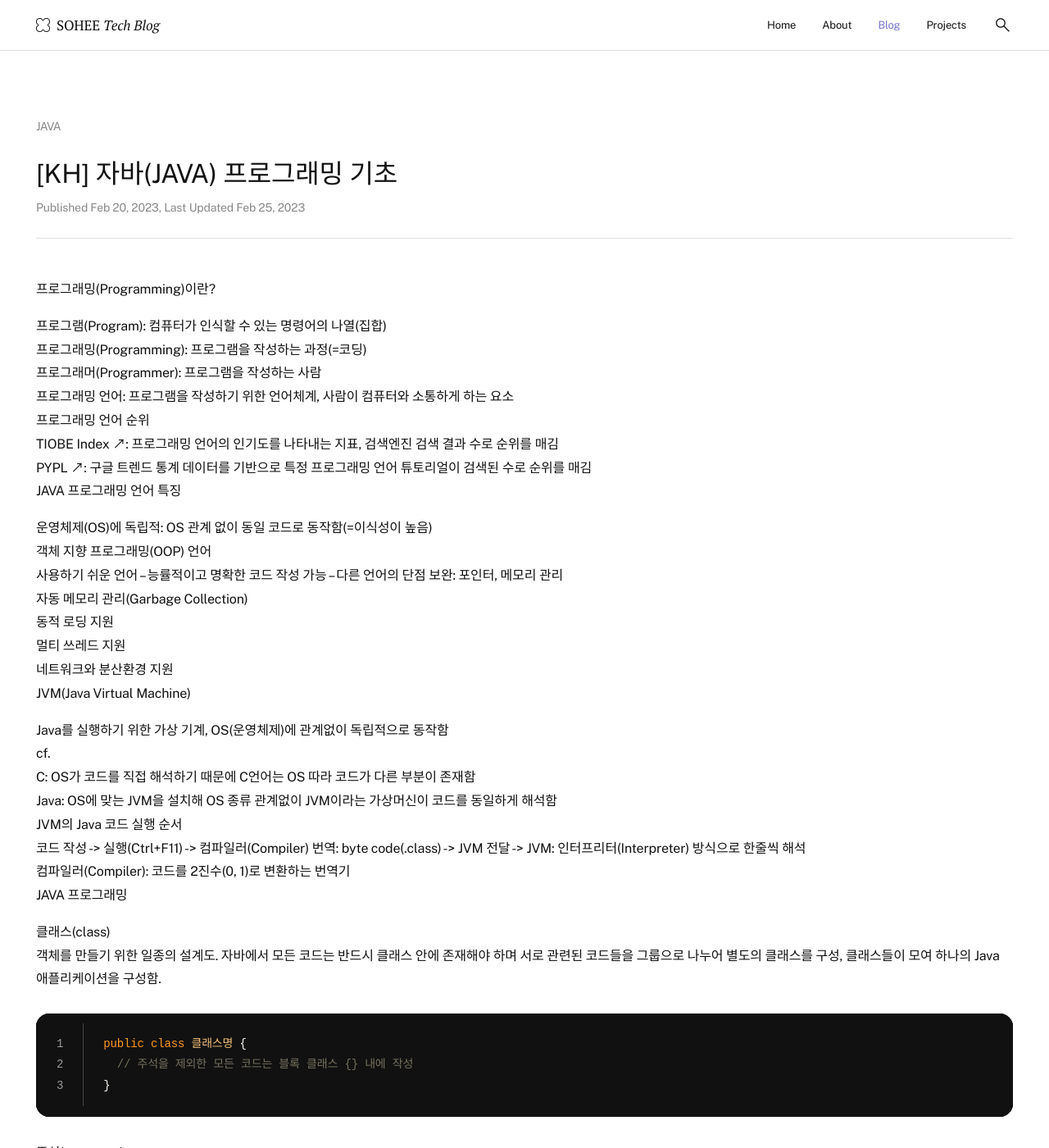
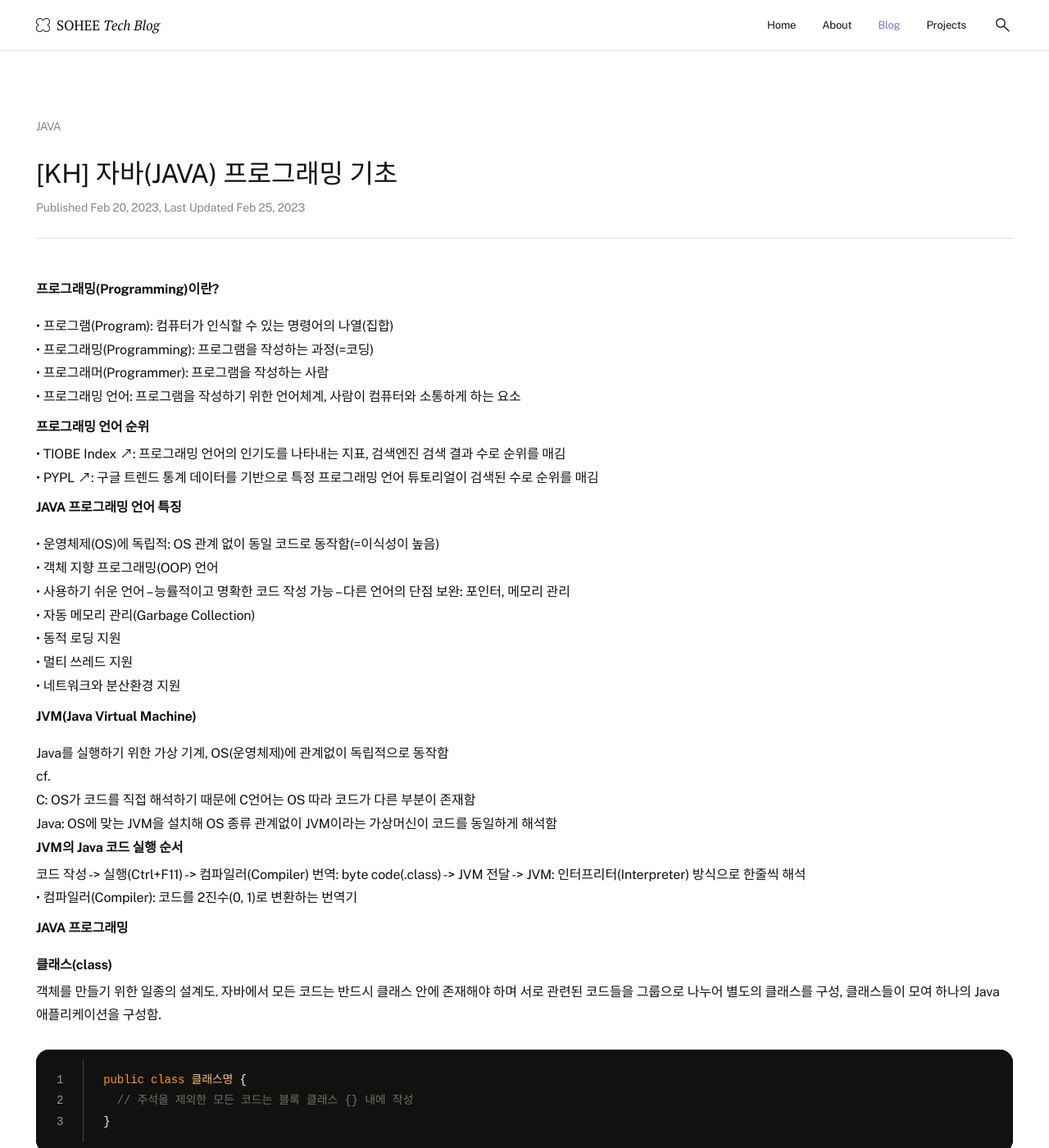
Before and after one commit to soheetech/soheetech.github.io, a Jekyll site: the page built from _posts/2023-02-25-kh-01-java-basic.md, in a window 1280 px wide and 1400 px high. Shown: the whole window at 82% size. Built offline with Jekyll 4.4.1, drawn with Linux system fonts in a browser that asks for light colours.

Commit message:
Update post.css

```diff
--- a/assets/css/post.css
+++ b/assets/css/post.css
@@ -63,3 +63,9 @@
 /* post detail - contents */
 
 .page-post .post-content { font-size: var(--font-big); }
+
+.post-content h4, .post-content h5 { font-weight: 600; }
+.post-content h5 { margin-bottom: var(--size-10); }
+.post-content ul { margin-bottom: var(--size-20); }
+.post-content ul li::before { content: '• ';}
+.post-content a:hover { background: var(--color-l-gray); }
```
